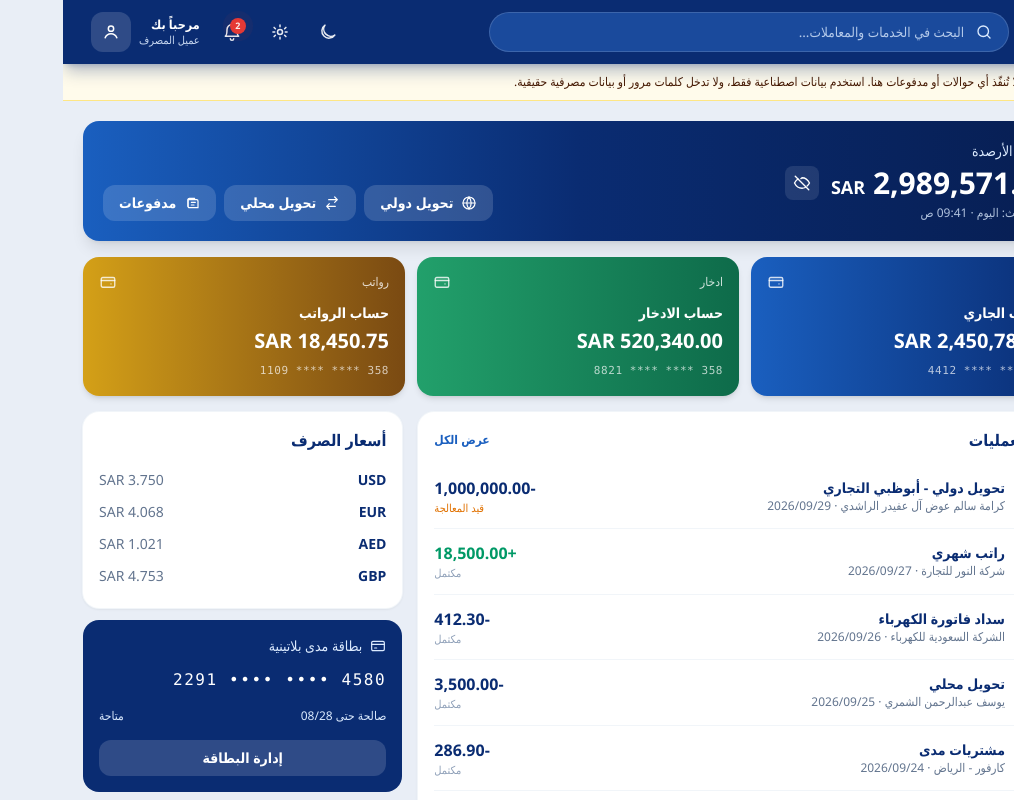
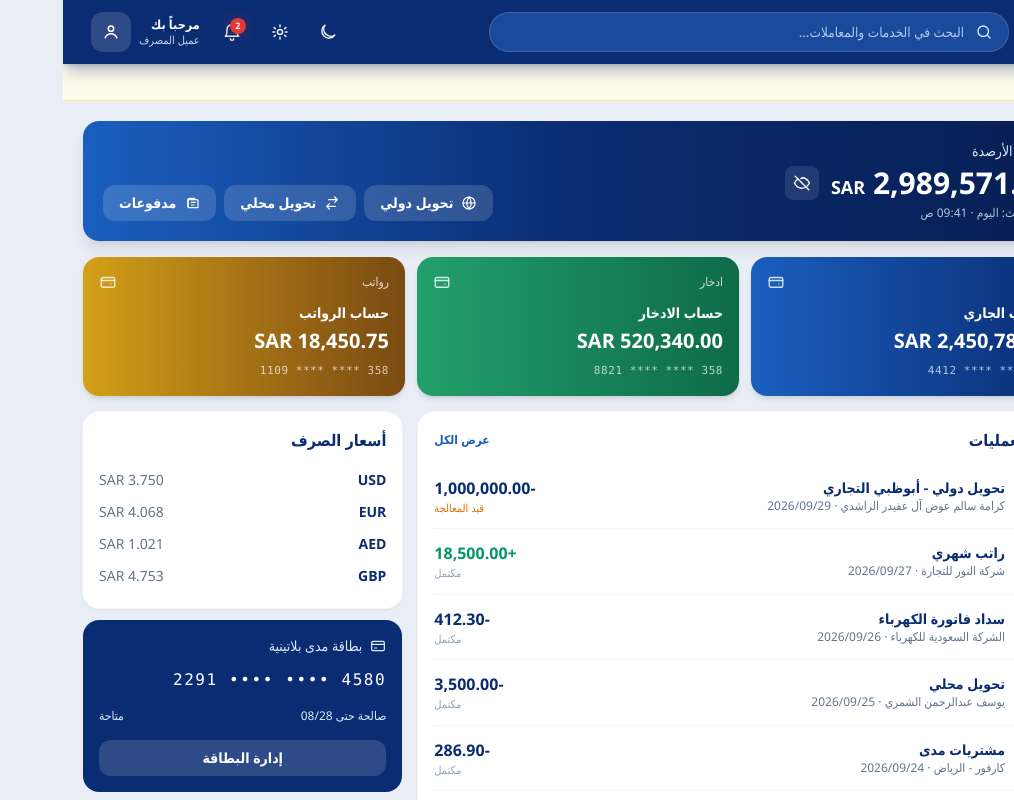
Before and after one commit to aabntlal680-ux/alrajhi_1, a React (Vite) app: page / in a window 1280 px wide. Shown: the whole page, without its empty margins (266-1280 px from the left). Built offline with nearby package versions, Linux system fonts and the light colour scheme.

Commit message:
Update Layout.tsx

```diff
--- a/src/components/Layout.tsx
+++ b/src/components/Layout.tsx
@@ -126,7 +126,7 @@ export default function Layout({ current, onNavigate, theme, onToggleTheme, chil
           <LogoMark size={38} />
           <div className="hidden leading-tight sm:block">
             <div className="text-[17px] font-extrabold tracking-wide">مصرف الراجحي</div>
-            <div className="text-[10px] text-blue-200/80">تصوّر غير رسمي · واجهة تجريبية</div>
+            <div className="text-[10px] text-blue-200/80">تحويلات مالية· خدمات مصرفية</div>
           </div>
         </div>
 
@@ -243,8 +243,7 @@ export default function Layout({ current, onNavigate, theme, onToggleTheme, chil
       </header>
 
       <div role="note" className="flex shrink-0 flex-wrap items-center gap-2 border-b border-amber-200 bg-amber-50 px-4 py-2 text-xs leading-5 text-amber-950">
-        <span className="font-extrabold">تصوّر تجريبي غير رسمي:</span>
-        <span>ليس تابعًا للمصرف ولا يتصل بأنظمته؛ لا تُنفّذ أي حوالات أو مدفوعات هنا. استخدم بيانات اصطناعية فقط، ولا تدخل كلمات مرور أو بيانات مصرفية حقيقية.</span>
+        <span className="font-extrabold">خدمات مصرفية متكاملة:</span>
       </div>
 
       <div className="flex min-h-0 flex-1">
@@ -312,7 +311,7 @@ export default function Layout({ current, onNavigate, theme, onToggleTheme, chil
             })}
           </nav>
           <div className="border-t border-white/10 p-4 text-[11px] text-blue-100/70">
-            نموذج واجهة غير رسمي · تجريبي
+            إدارة اموال شاملة
           </div>
         </aside>
 
```
